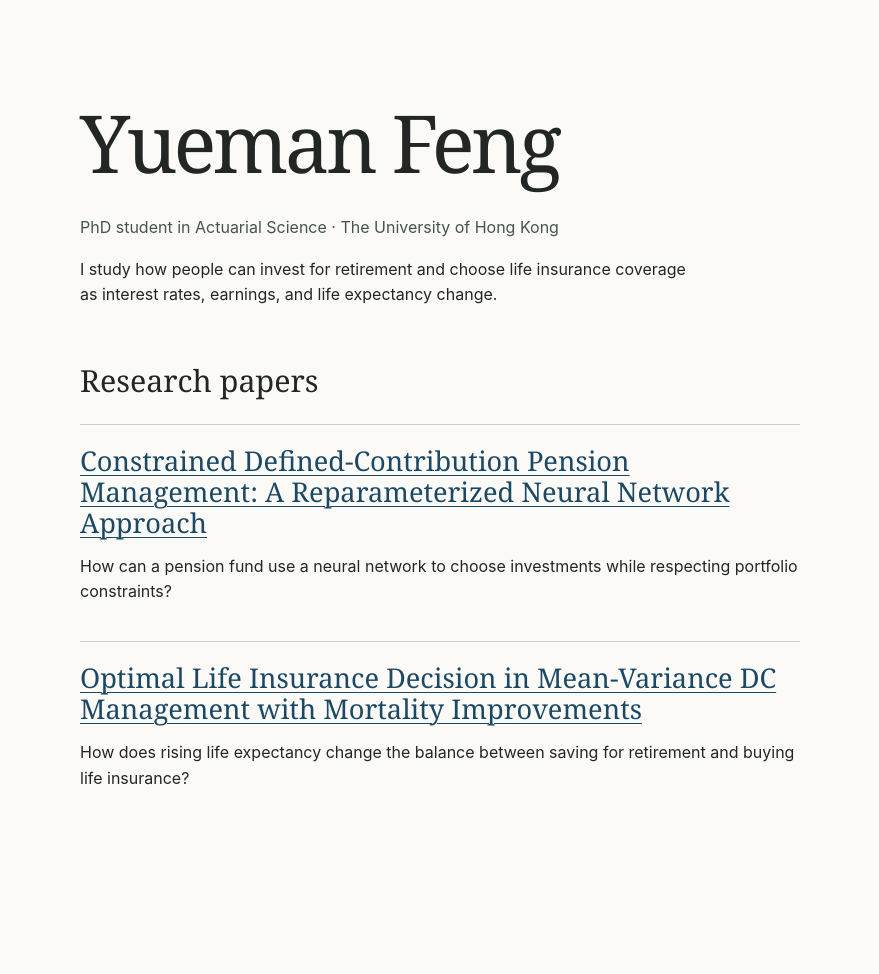
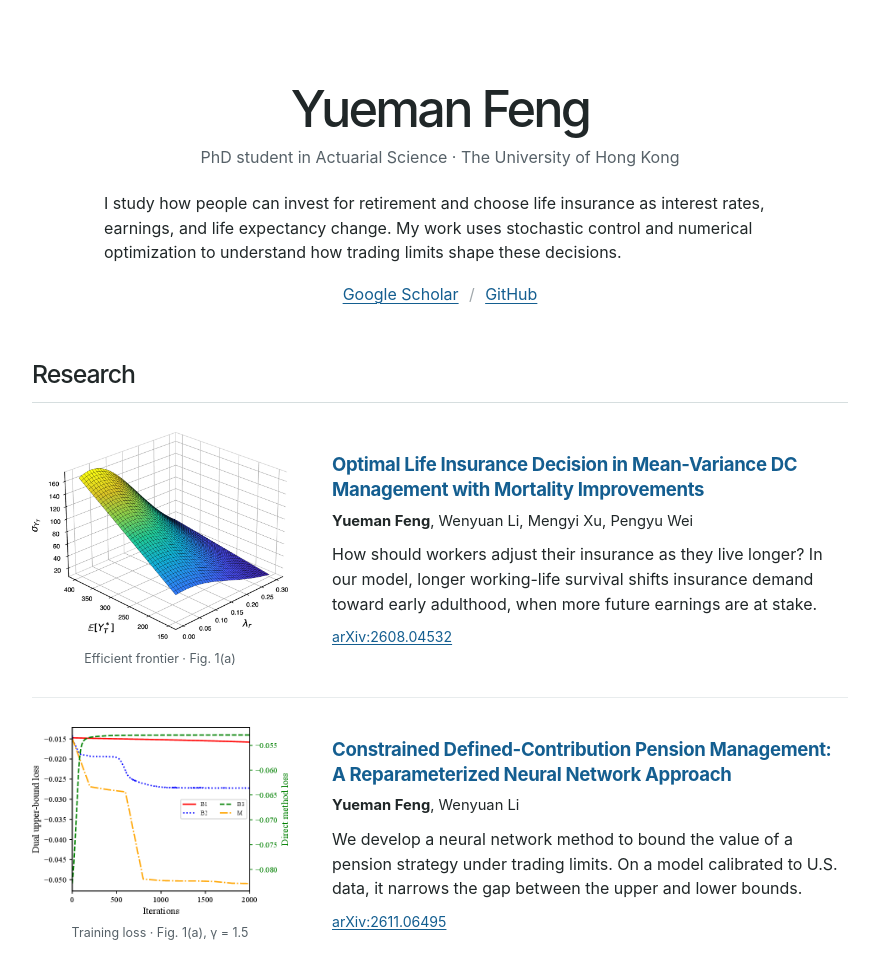
Before and after one commit to yueman-f/yueman-f.github.io, a plain HTML site: page index.html in a window 1280 px wide. Shown: the whole page, without its empty margins (200-1079 px from the left). Before the commit the page ends 923 px from the top, so only its background shows below. Drawn offline with Linux system fonts and the light colour scheme.

Commit message:
Present pension research with figures from both papers

```diff
--- a/index.html
+++ b/index.html
@@ -3,21 +3,41 @@
 <head>
   <meta charset="utf-8">
   <meta name="viewport" content="width=device-width, initial-scale=1">
-  <meta name="description" content="Yueman Feng’s research on pension investment and life insurance at the University of Hong Kong.">
-  <title>Yueman Feng · Research</title>
+  <meta name="description" content="Yueman Feng studies pension investment and life insurance at the University of Hong Kong. Explore research on portfolio constraints, mortality, and retirement decisions.">
+  <title>Yueman Feng | Research</title>
   <style>
-    :root { color-scheme: light; background: #fbfaf7; color: #222725; font: 100%/1.6 "Inter", system-ui, sans-serif; }
-    body { max-width: 45rem; margin: auto; padding: clamp(2rem, 8vw, 6rem) 1.5rem; }
-    h1, h2, h3 { font-family: "Baskervville", Georgia, serif; font-weight: normal; line-height: 1.14; }
-    h1 { font-size: clamp(3rem, 8vw, 5rem); letter-spacing: -.045em; margin: 0 0 .35em; }
-    header p { max-width: 38rem; }
-    .affiliation { color: #45544e; }
-    section { margin-top: 3.5rem; }
-    h2 { font-size: 1.9rem; }
-    article { border-top: 1px solid #cbd0ca; padding: 1.25rem 0; }
-    h3 { margin: 0; font-size: clamp(1.35rem, 4vw, 1.7rem); }
-    a { color: #1b4965; text-decoration-thickness: 1px; text-underline-offset: .15em; }
-    a:hover, a:focus-visible { color: #08273d; }
+    :root { color-scheme: light; font: 100%/1.55 Inter, "Helvetica Neue", Arial, sans-serif; color: #202728; background: white; }
+    * { box-sizing: border-box; }
+    body { margin: 0; }
+    main { width: min(100% - 3rem, 51rem); margin: 0 auto; padding: clamp(2.5rem, 7vw, 5rem) 0 3rem; }
+    header { max-width: 42rem; margin: 0 auto 3rem; }
+    h1, h2, h3, p, figure { margin: 0; }
+    h1, .affiliation, nav { text-align: center; }
+    h1 { font-size: clamp(2.35rem, 5vw, 3.15rem); line-height: 1.15; font-weight: 520; letter-spacing: -.055em; }
+    .affiliation { margin: .45rem 0 1.3rem; color: #566168; }
+    nav { margin-top: 1.05rem; }
+    nav span { color: #a1a8ac; padding: 0 .65rem; }
+    a { color: #145e90; text-decoration-thickness: 1px; text-underline-offset: .17em; }
+    a:hover { color: #93461b; }
+    a:focus-visible { outline: 2px solid currentColor; outline-offset: 4px; }
+    h2 { font-size: 1.55rem; letter-spacing: -.04em; font-weight: 550; border-bottom: 1px solid #d6dedf; padding-bottom: .55rem; }
+    article { display: grid; grid-template-columns: minmax(0, 16rem) 1fr; align-items: center; gap: clamp(1.5rem, 4vw, 2.75rem); padding: 1.8rem 0; }
+    article + article { border-top: 1px solid #e8eced; }
+    figure a { display: block; }
+    img { width: 100%; height: auto; display: block; }
+    figcaption { color: #566168; font-size: .78rem; margin-top: .6rem; text-align: center; }
+    h3 { font-size: 1.16rem; line-height: 1.35; letter-spacing: -.018em; }
+    h3 a { text-decoration: none; }
+    h3 a:hover { text-decoration: underline; }
+    .authors { font-size: .92rem; margin-top: .48rem; }
+    .paper p + p { margin-top: .6rem; }
+    .links { font-size: .88rem; }
+    @media (max-width: 620px) {
+      main { width: min(100% - 2.25rem, 30rem); }
+      header { margin-bottom: 2rem; }
+      article { display: flex; flex-direction: column-reverse; align-items: stretch; gap: 1.1rem; }
+      figure { width: min(100%, 18rem); margin: auto; }
+    }
   </style>
 </head>
 <body>
@@ -25,17 +45,34 @@
     <header>
       <h1>Yueman Feng</h1>
       <p class="affiliation">PhD student in Actuarial Science · The University of Hong Kong</p>
-      <p>I study how people can invest for retirement and choose life insurance coverage as interest rates, earnings, and life expectancy change.</p>
+      <p>I study how people can invest for retirement and choose life insurance as interest rates, earnings, and life expectancy change. My work uses stochastic control and numerical optimization to understand how trading limits shape these decisions.</p>
+      <nav aria-label="Profile links"><a href="https://scholar.google.com/citations?user=Y8MpmvcAAAAJ&amp;hl=en">Google Scholar</a><span aria-hidden="true">/</span><a href="https://github.com/yueman-f">GitHub</a></nav>
     </header>
-    <section aria-labelledby="papers">
-      <h2 id="papers">Research papers</h2>
+    <section aria-labelledby="research">
+      <h2 id="research">Research</h2>
       <article>
-        <h3><a href="https://arxiv.org/abs/2611.06495">Constrained Defined-Contribution Pension Management: A Reparameterized Neural Network Approach</a></h3>
-        <p>How can a pension fund use a neural network to choose investments while respecting portfolio constraints?</p>
+        <figure>
+          <a href="https://arxiv.org/pdf/2608.04532v2#page=13" aria-label="View Figure 1 in the life insurance paper"><img src="efficient-frontier.webp" alt="Three-dimensional efficient frontier showing payout volatility against expected payout and the market price of interest-rate risk."></a>
+          <figcaption>Efficient frontier · Fig. 1(a)</figcaption>
+        </figure>
+        <div class="paper">
+          <h3><a href="https://arxiv.org/abs/2608.04532">Optimal Life Insurance Decision in Mean-Variance DC Management with Mortality Improvements</a></h3>
+          <p class="authors"><strong>Yueman Feng</strong>, Wenyuan Li, Mengyi Xu, Pengyu Wei</p>
+          <p>How should workers adjust their insurance as they live longer? In our model, longer working-life survival shifts insurance demand toward early adulthood, when more future earnings are at stake.</p>
+          <p class="links"><a href="https://arxiv.org/abs/2608.04532">arXiv:2608.04532</a></p>
+        </div>
       </article>
       <article>
-        <h3><a href="https://arxiv.org/abs/2608.04532">Optimal Life Insurance Decision in Mean-Variance DC Management with Mortality Improvements</a></h3>
-        <p>How does rising life expectancy change the balance between saving for retirement and buying life insurance?</p>
+        <figure>
+          <a href="https://arxiv.org/pdf/2611.06495v1#page=24" aria-label="View Figure 1 in the constrained pension paper"><img src="training-loss.webp" alt="Four optimization methods’ loss curves over 2,000 training iterations at risk aversion gamma equal to 1.5."></a>
+          <figcaption>Training loss · Fig. 1(a), γ = 1.5</figcaption>
+        </figure>
+        <div class="paper">
+          <h3><a href="https://arxiv.org/abs/2611.06495">Constrained Defined-Contribution Pension Management: A Reparameterized Neural Network Approach</a></h3>
+          <p class="authors"><strong>Yueman Feng</strong>, Wenyuan Li</p>
+          <p>We develop a neural network method to bound the value of a pension strategy under trading limits. On a model calibrated to U.S. data, it narrows the gap between the upper and lower bounds.</p>
+          <p class="links"><a href="https://arxiv.org/abs/2611.06495">arXiv:2611.06495</a></p>
+        </div>
       </article>
     </section>
   </main>
```
Also changed, not shown: efficient-frontier.webp (added), training-loss.webp (added).
